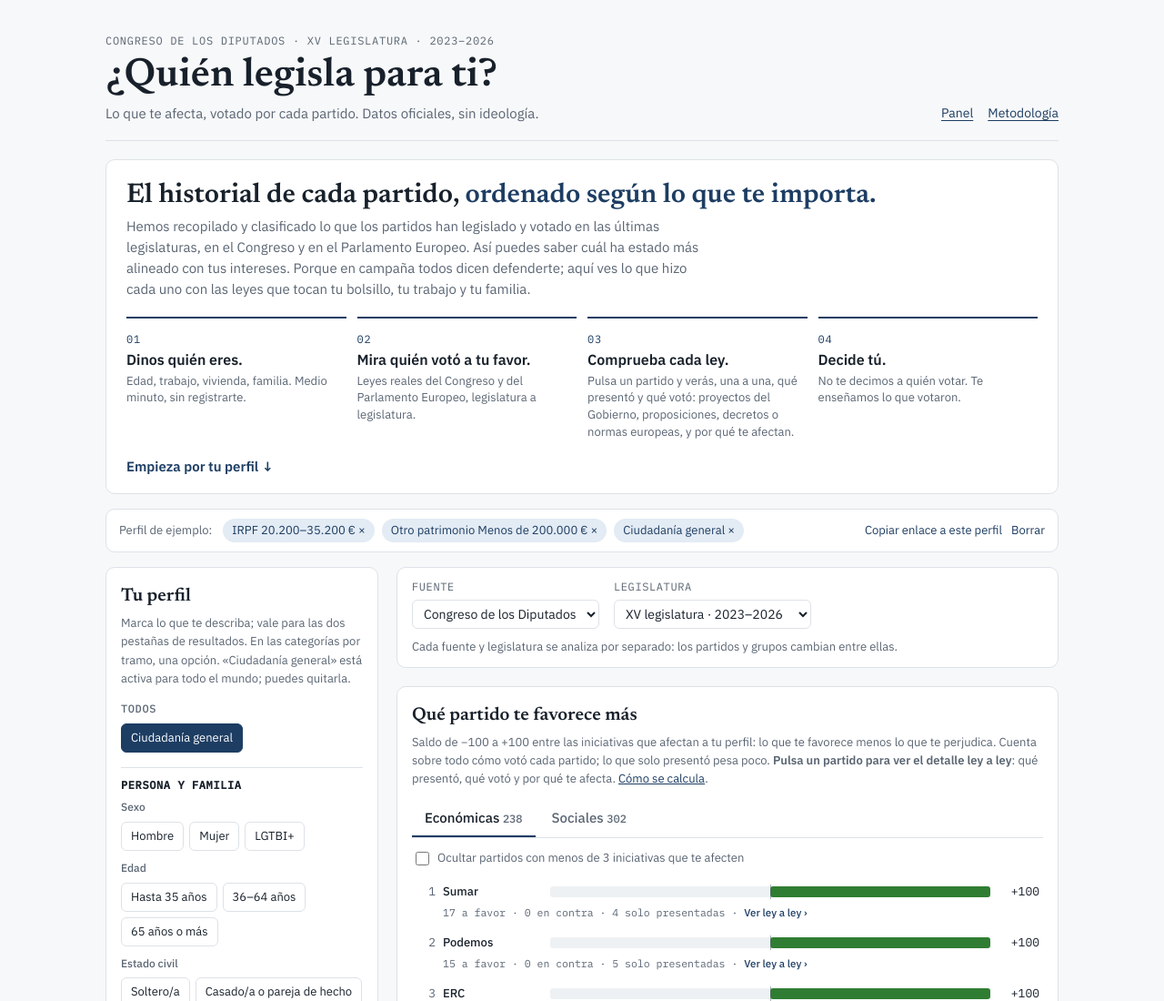
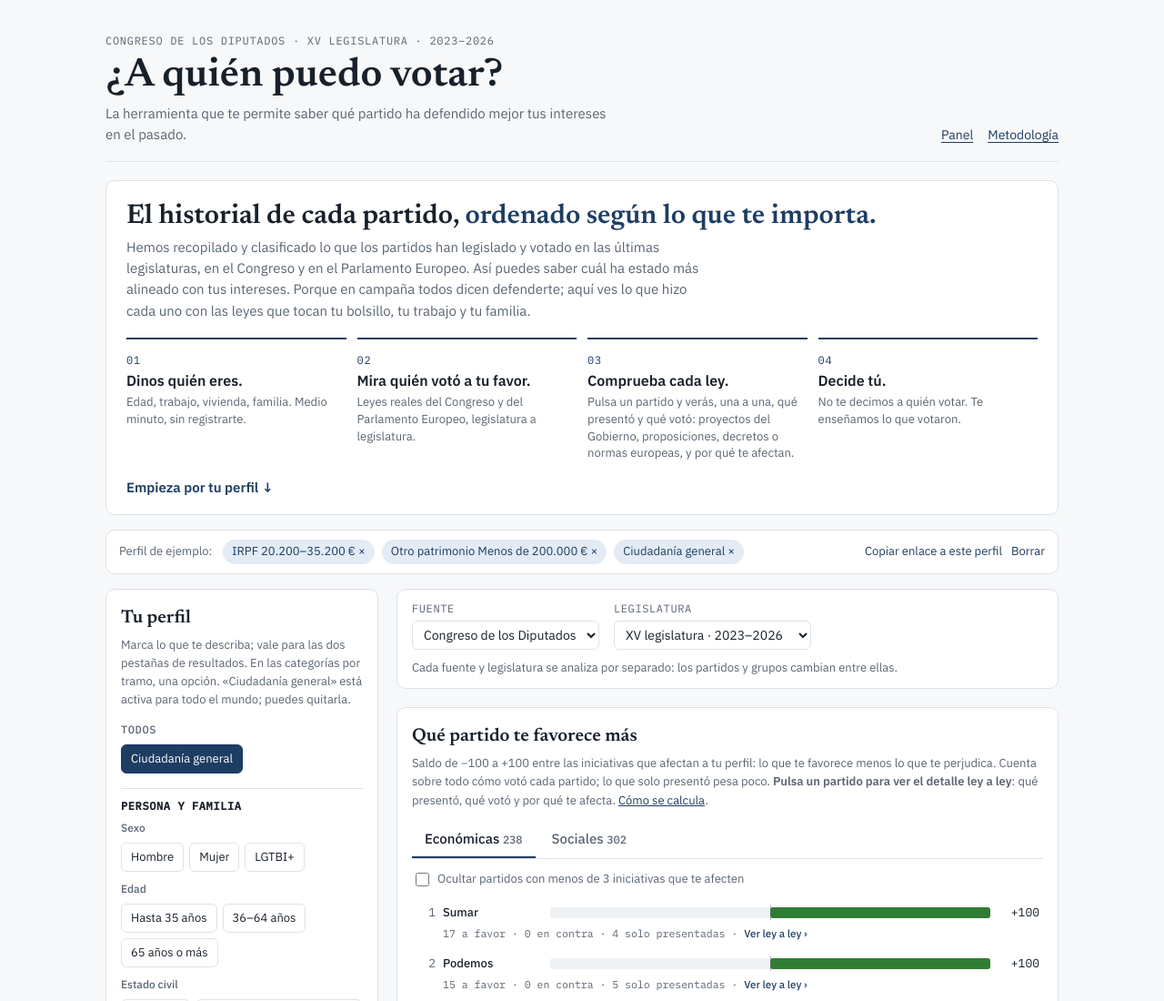
Before and after one commit to pablocarcaba/vota-bien, a plain HTML site: page site/index.html in a window 1280 px wide. Shown: the top 1100 px of the page at 91% size. Drawn offline with Linux system fonts and the light colour scheme.

Commit message:
Nuevo título: ¿A quién puedo votar?
Co-Authored-By: Claude Opus 5.5 <noreply@anthropic.com>

```diff
--- a/site/index.html
+++ b/site/index.html
@@ -3,8 +3,8 @@
 <head>
 <meta charset="utf-8">
 <meta name="viewport" content="width=device-width, initial-scale=1">
-<title>¿Quién legisla para ti?</title>
-<meta name="description" content="El historial de cada partido, ordenado según lo que te importa. Marca tu perfil y descubre qué partidos votaron las leyes que te benefician o perjudican en el Congreso y el Parlamento Europeo.">
+<title>¿A quién puedo votar?</title>
+<meta name="description" content="La herramienta que te permite saber qué partido ha defendido mejor tus intereses en el pasado. Marca tu perfil y descubre qué partidos votaron las leyes que te benefician o perjudican en el Congreso y el Parlamento Europeo.">
 <link rel="preconnect" href="https://fonts.googleapis.com">
 <link rel="preconnect" href="https://fonts.gstatic.com" crossorigin>
 <link rel="stylesheet" href="https://fonts.googleapis.com/css2?family=Newsreader:opsz,wght@6..72,500;6..72,600&family=IBM+Plex+Sans:wght@400;500;600&family=IBM+Plex+Mono:wght@400;500&display=swap">
@@ -162,8 +162,8 @@ footer{margin-top:40px;padding-top:16px;border-top:1px solid var(--line);font-si
   <header class="top">
     <div>
       <div class="eyebrow" id="eyebrow">&nbsp;</div>
-      <h1>¿Quién legisla para ti?</h1>
-      <p class="lede">Lo que te afecta, votado por cada partido. Datos oficiales, sin ideología.</p>
+      <h1>¿A quién puedo votar?</h1>
+      <p class="lede">La herramienta que te permite saber qué partido ha defendido mejor tus intereses en el pasado.</p>
     </div>
     <nav class="toplinks">
       <button class="nav-btn" data-go="">Panel</button>
```
Also changed, not shown: site/template.html (+4 -4 lines), 3 other files.
